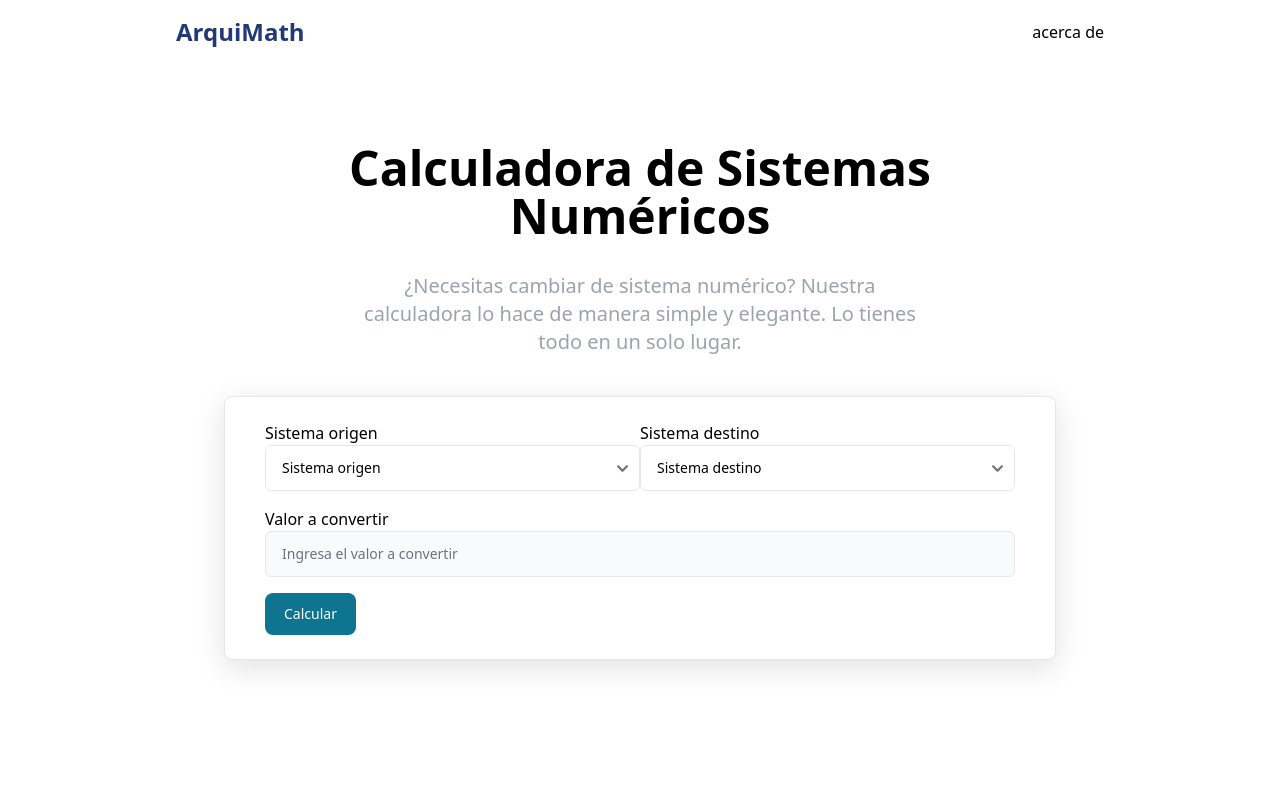
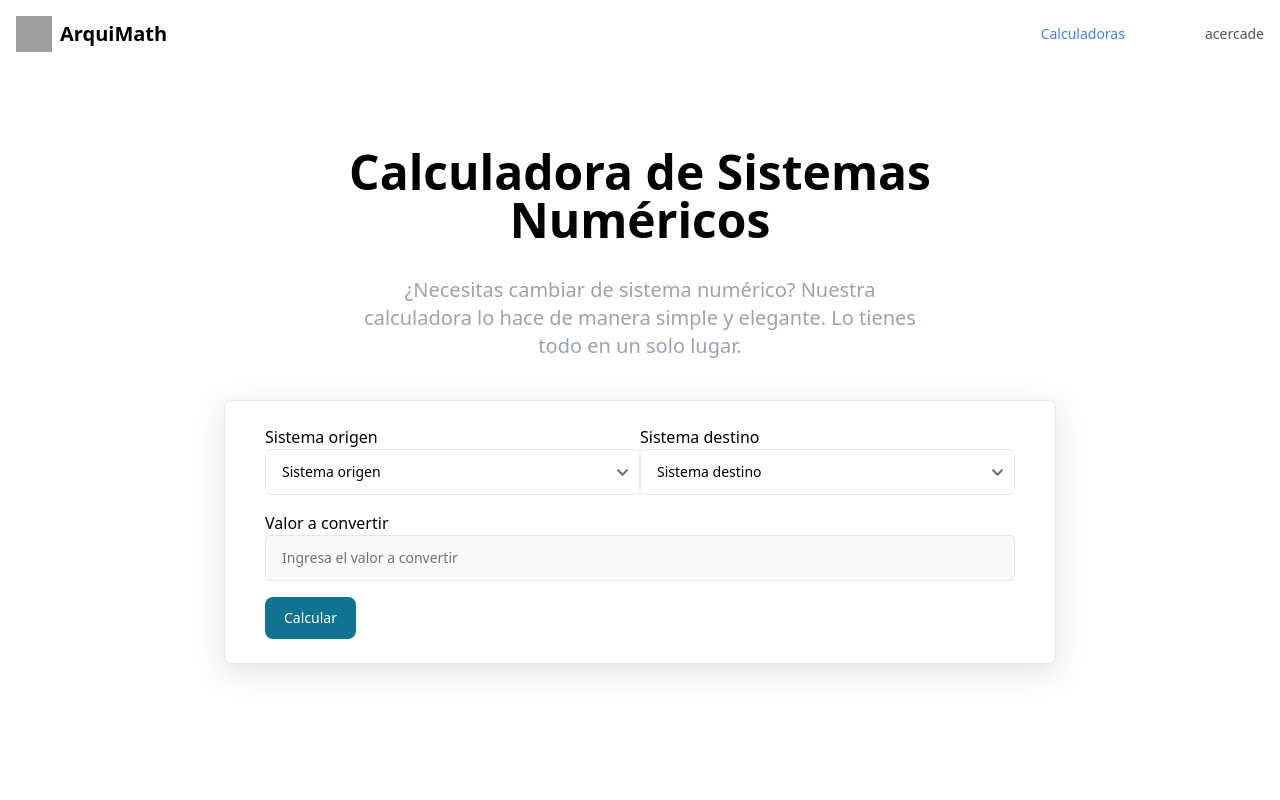
Before and after one commit to Franciscopaz199/proyectoArquitectura, a React (Create React App) app: page / in a window 1280 px wide. Shown: the top 800 px of the page. Built offline with nearby package versions, Linux system fonts and the light colour scheme; grey boxes are pictures that could not be loaded.

Commit message:
logo agregado

```diff
--- a/src/components/LayoutComponents/Header.jsx
+++ b/src/components/LayoutComponents/Header.jsx
@@ -5,15 +5,40 @@ import React from "react";
 function Header(props) {
      return (
           <>
-               <div className="flex p-4  sticky top-0 p-4 sm:w-3/4 mx-auto bg-white sm:justify-between justify-center items-center">
-                    <h2 className="text-blue-900 text-2xl font-bold">{ props.title }</h2>
-                    <ul className="flex space-x-4">
-                         <li className="text-blue-900 text-xl font-bold">{ props.subtitle }</li>
-                         <li className="text-blue-900 text-xl font-bold">{ props.subtitle2 }</li>
-                         <li className="text-">acerca de</li>
-                    </ul>
-                    {props.children}
-               </div>
+               <header class="flex  sticky top-0 flex-wrap sm:justify-start sm:flex-nowrap z-50 w-full bg-white text-sm py-4 dark:bg-gray-800">
+                    <nav class="max-w-[85rem] w-full mx-auto px-4 sm:flex sm:items-center sm:justify-between" aria-label="Global">
+                         <div class="flex items-center justify-between">
+                              <a class="inline-flex items-center gap-x-2 text-xl font-semibold dark:text-white" href="#">
+                              <div style={{
+                                   "background-image": "url('https://ui-avatars.com/api/?name=A+M&color=FFFFFF&background=09090b')",
+                              }} class="fi-avatar bg-cover bg-center h-9 w-9 fi-user-avatar "></div>
+                                   {props.title}
+                              </a>
+                              <div class="sm:hidden">
+                                   <button type="button" class="hs-collapse-toggle p-2 inline-flex justify-center items-center gap-2 rounded-md border font-medium bg-white text-gray-700 shadow-sm align-middle hover:bg-gray-50 focus:outline-none focus:ring-2 focus:ring-offset-2 focus:ring-offset-white focus:ring-blue-600 transition-all text-sm dark:bg-slate-900 dark:hover:bg-slate-800 dark:border-gray-700 dark:text-gray-400 dark:hover:text-white dark:focus:ring-offset-gray-800" data-hs-collapse="#navbar-image-and-text-1" aria-controls="navbar-image-and-text-1" aria-label="Toggle navigation">
+                                        <svg class="hs-collapse-open:hidden w-4 h-4" width="16" height="16" fill="currentColor" viewBox="0 0 16 16">
+                                             <path fill-rule="evenodd" d="M2.5 12a.5.5 0 0 1 .5-.5h10a.5.5 0 0 1 0 1H3a.5.5 0 0 1-.5-.5zm0-4a.5.5 0 0 1 .5-.5h10a.5.5 0 0 1 0 1H3a.5.5 0 0 1-.5-.5zm0-4a.5.5 0 0 1 .5-.5h10a.5.5 0 0 1 0 1H3a.5.5 0 0 1-.5-.5z" />
+                                        </svg>
+                                        <svg class="hs-collapse-open:block hidden w-4 h-4" width="16" height="16" fill="currentColor" viewBox="0 0 16 16">
+                                             <path d="M4.646 4.646a.5.5 0 0 1 .708 0L8 7.293l2.646-2.647a.5.5 0 0 1 .708.708L8.707 8l2.647 2.646a.5.5 0 0 1-.708.708L8 8.707l-2.646 2.647a.5.5 0 0 1-.708-.708L7.293 8 4.646 5.354a.5.5 0 0 1 0-.708z" />
+                                        </svg>
+                                   </button>
+                              </div>
+                         </div>
+                         <div id="navbar-image-and-text-1" class="hs-collapse hidden overflow-hidden transition-all duration-300 basis-full grow sm:block">
+                              <div class="flex flex-col gap-5 mt-5 sm:flex-row sm:items-center sm:justify-end sm:mt-0 sm:pl-5">
+                                   <a class="font-medium text-blue-500" href="#" aria-current="page">Calculadoras</a>
+                                   <a class="font-medium text-gray-600 hover:text-gray-400 dark:text-gray-400 dark:hover:text-gray-500" href="#">{props.subtitle}</a>
+                                   <a class="font-medium text-gray-600 hover:text-gray-400 dark:text-gray-400 dark:hover:text-gray-500" href="#">{props.subtitle}</a>
+                                   <a class="font-medium text-gray-600 hover:text-gray-400 dark:text-gray-400 dark:hover:text-gray-500" href="#">{props.subtitle2}</a>
+                                   <a class="font-medium text-gray-600 hover:text-gray-400 dark:text-gray-400 dark:hover:text-gray-500" href="#">acercade</a>
+                              </div>
+                         </div>
+                    </nav>
+               </header>
+
+
+
 
           </>
      );
```
